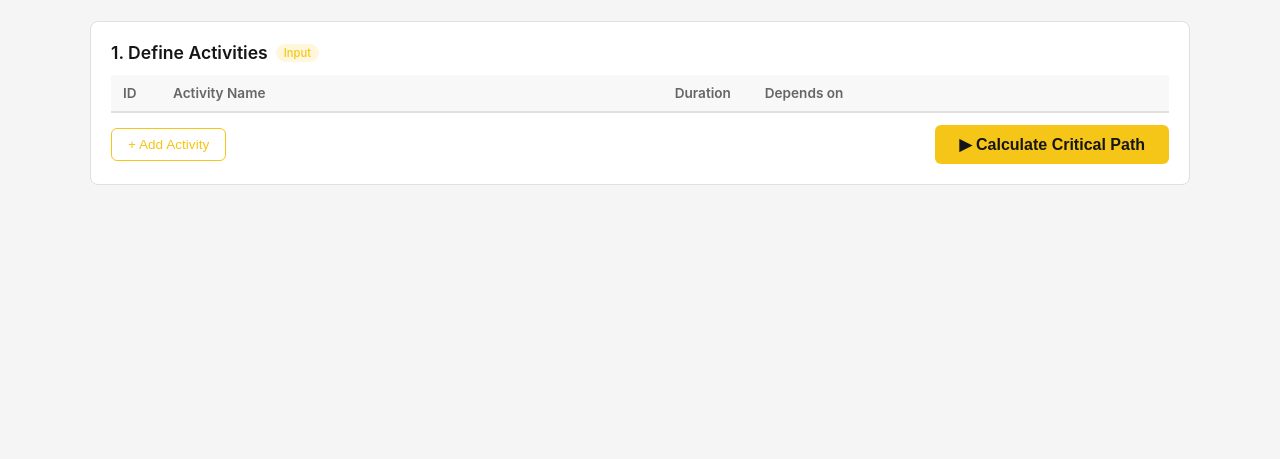
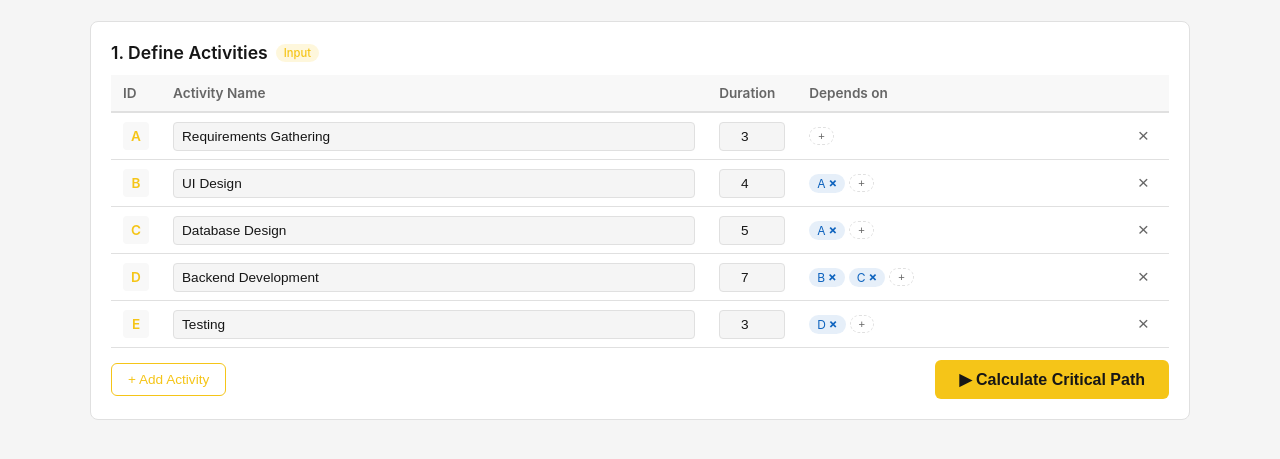
Before and after one commit to LukeC123-QMUL/group-1-iot591u-002.github.io, a plain HTML site: page index.html in a window 1280 px wide. Shown: the part 77-536 px from the top of the page. Drawn offline with Linux system fonts and the light colour scheme.

Commit message:
Add dependency editing and sample activities

```diff
--- a/app.js
+++ b/app.js
@@ -79,8 +79,63 @@
             durTd.appendChild(durInput);
             tr.appendChild(durTd);
 
-            // Dependencies (placeholder)
+            // Dependencies
             const depsTd = document.createElement('td');
+            const depsContainer = document.createElement('div');
+            depsContainer.classList.add('deps-container');
+
+            activity.dependencies.forEach(depId => {
+                const tag = document.createElement('span');
+                tag.classList.add('dep-tag');
+                tag.innerHTML = `${depId}<span class="remove-dep" data-dep="${depId}">×</span>`;
+                tag.querySelector('.remove-dep').addEventListener('click', () => {
+                    activity.dependencies = activity.dependencies.filter(d => d !== depId);
+                    renderTable();
+                });
+                depsContainer.appendChild(tag);
+            });
+
+            // Add dependency button
+            const availableDeps = activities
+                .map((_, idx) => generateId(idx))
+                .filter(aid => aid !== id && !activity.dependencies.includes(aid));
+
+            if (availableDeps.length > 0) {
+                const addDepBtn = document.createElement('button');
+                addDepBtn.classList.add('add-dep-btn');
+                addDepBtn.textContent = '+';
+                addDepBtn.addEventListener('click', () => {
+                    // Replace button with select
+                    const select = document.createElement('select');
+                    select.classList.add('dep-select');
+                    const placeholder = document.createElement('option');
+                    placeholder.value = '';
+                    placeholder.textContent = '...';
+                    select.appendChild(placeholder);
+                    availableDeps.forEach(aid => {
+                        const opt = document.createElement('option');
+                        opt.value = aid;
+                        opt.textContent = `${aid} - ${activities[activities.map((_, idx) => generateId(idx)).indexOf(aid)]?.name || ''}`;
+                        select.appendChild(opt);
+                    });
+                    addDepBtn.replaceWith(select);
+                    select.focus();
+                    select.addEventListener('change', () => {
+                        if (select.value) {
+                            activity.dependencies.push(select.value);
+                        }
+                        renderTable();
+                    });
+                    select.addEventListener('blur', () => renderTable());
+                });
+                depsContainer.appendChild(addDepBtn);
+            }
+
+            if (activity.dependencies.length === 0 && availableDeps.length === 0) {
+                depsContainer.innerHTML = '<span style="color:#999">None</span>';
+            }
+
+            depsTd.appendChild(depsContainer);
             tr.appendChild(depsTd);
 
             // Delete
@@ -99,5 +154,14 @@
     // --- Event listeners ---
     addBtn.addEventListener('click', addActivity);
 
+    // --- Initialise with sample data ---
+    activities = [
+        { name: 'Requirements Gathering', duration: 3, dependencies: [] },
+        { name: 'UI Design', duration: 4, dependencies: ['A'] },
+        { name: 'Database Design', duration: 5, dependencies: ['A'] },
+        { name: 'Backend Development', duration: 7, dependencies: ['B', 'C'] },
+        { name: 'Testing', duration: 3, dependencies: ['D'] }
+    ];
+
     renderTable();
 })();
--- a/style.css
+++ b/style.css
@@ -117,6 +117,50 @@ td input[type="number"] { text-align: center; }
     padding: 6px 8px;
 }
 
+/* Depends on tags */
+.deps-container { display: flex; flex-wrap: wrap; gap: 4px; align-items: center; }
+
+.dep-tag {
+    background: rgba(14, 99, 190, 0.1);
+    color: var(--imdb-blue);
+    padding: 2px 8px;
+    border-radius: 10px;
+    font-size: 0.75rem;
+    display: flex;
+    align-items: center;
+    gap: 3px;
+}
+
+.dep-tag .remove-dep {
+    cursor: pointer;
+    font-weight: 700;
+    font-size: 0.8rem;
+    line-height: 1;
+}
+
+.dep-tag .remove-dep:hover { color: var(--imdb-red); }
+
+.add-dep-btn {
+    background: none;
+    border: 1px dashed var(--border);
+    border-radius: 10px;
+    padding: 2px 8px;
+    font-size: 0.7rem;
+    color: var(--text-muted);
+    cursor: pointer;
+}
+
+.add-dep-btn:hover { border-color: var(--imdb-gold); color: var(--imdb-gold); }
+
+.dep-select {
+    padding: 2px 6px;
+    border: 1px solid var(--imdb-gold);
+    border-radius: 4px;
+    font-size: 0.75rem;
+    background: var(--bg);
+    color: var(--text);
+}
+
 /* Delete button */
 .delete-btn {
     background: none;
```
